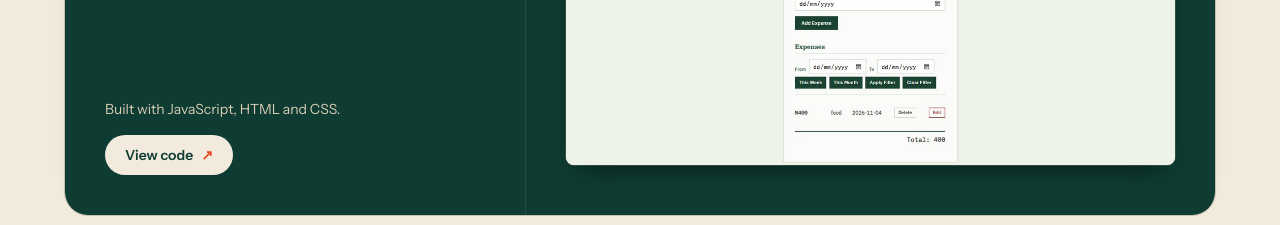
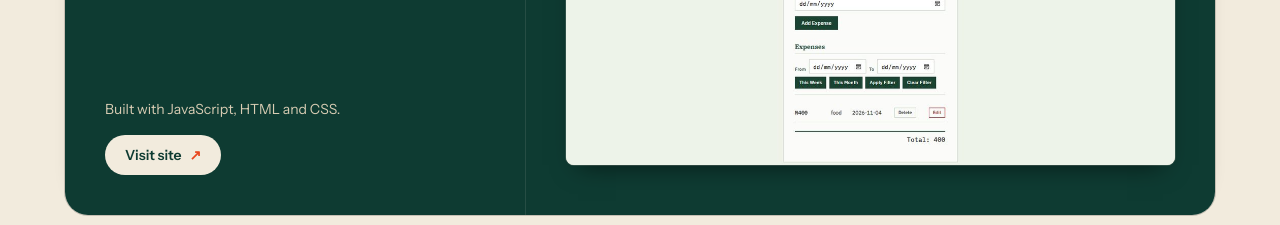
Before and after one commit to Damilola-Dev1/damilola-portfolio, a React (Vite) app: page / in a window 1280 px wide. Shown: the part 5040-5265 px from the top of the page. Built offline with nearby package versions, Linux system fonts and the light colour scheme.

Commit message:
Link Expense Tracker live site

```diff
--- a/src/components/Work.tsx
+++ b/src/components/Work.tsx
@@ -56,8 +56,7 @@ const PROJECTS: Project[] = [
     name: "Expense Tracker",
     text: "A ledger-style expense tracker where you add, edit and delete entries, with input checks.",
     tools: ["JavaScript", "HTML", "CSS"],
-    url: "https://github.com/Damilola-Dev1/expense-tracker",
-    linkLabel: "View code",
+    url: "https://damilola-dev1.github.io/expense-tracker/",
     image: "/expense-tracker.jpg",
   },
 ];
```
